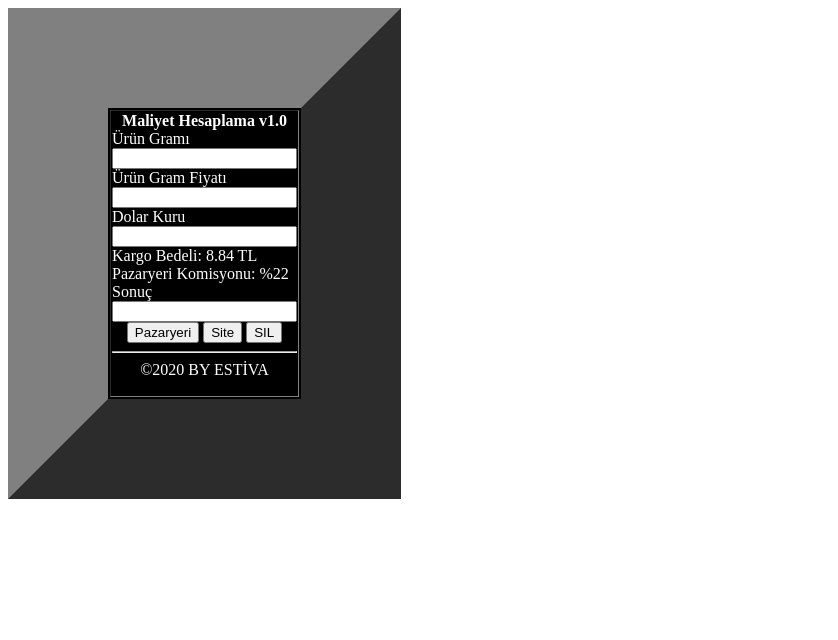
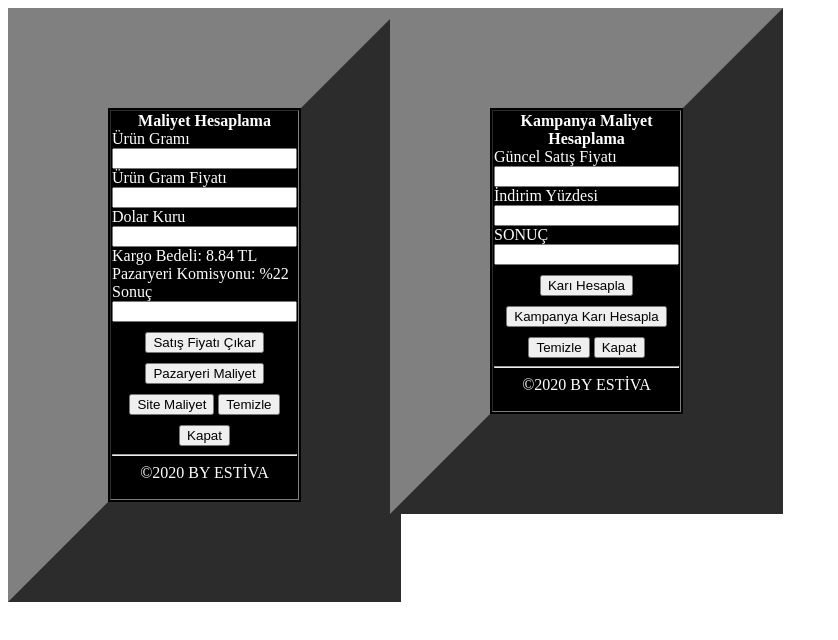
Before and after one commit to mustafadatepe/urunMaliyeti, a plain HTML site: page index.html in a window 1280 px wide. Shown: the whole page, without its empty margins (0-838 px from the left). Drawn offline with Linux system fonts and the light colour scheme.

Commit message:
Update index.html

```diff
--- a/index.html
+++ b/index.html
@@ -5,20 +5,32 @@
 <script language="javaScript">
 
 function Pazaryeri(ne){
-ne.sonuç.value=(parseFloat(ne.say1.value)*parseFloat(ne.say2.value)*parseFloat(ne.say3.value))*0.78+8.84;
+ne.sonuç.value=(parseFloat(ne.say1.value)*parseFloat(ne.say2.value)*parseFloat(ne.say3.value))*0.22+parseFloat(ne.say1.value)*parseFloat(ne.say2.value)*parseFloat(ne.say3.value)+8.84;
 }
 function Siteveİnstagram(ne){
 ne.sonuç.value=parseFloat(ne.say1.value)*parseFloat(ne.say2.value)*parseFloat(ne.say3.value)+8.84;
 }
+function satisFiyatı(ne){
+ne.sonuç.value=(parseFloat(ne.say1.value)*parseFloat(ne.say2.value)*parseFloat(ne.say3.value))*2.30;
+}
 
+function kapat(){
+window.close();
+}
+function karHesapla(ne){
+ne.sonuç1.value=parseFloat(ne.say1.value)*0.78-(parseFloat(ne.say1.value)/2.3)-8.84;
+}
+function kampanyaKarıHesapla(ne){
+
+}
 </script>
-
 </head>
 <body>
+
 <table border="100" width="100"bgcolor="black
 "><tr><td>
 <form name="formum"><font color="white">
-<center><b>Maliyet Hesaplama v1.0</b></center>
+<center><b>Maliyet Hesaplama</b></center>
 Ürün Gramı<input type="text" name="say1">
 <br>Ürün Gram Fiyatı<input type="text" name="say2">
 <br>Dolar Kuru<input type="text" name="say3">
@@ -26,15 +38,33 @@ ne.sonuç.value=parseFloat(ne.say1.value)*parseFloat(ne.say2.value)*parseFloat(n
 <br><label style="color: white; margin-bottom: 10px;">Pazaryeri Komisyonu: %22</label>
 <br>Sonuç<input type="text" name="sonuç">
 <center>
-<input type="button" value="Pazaryeri" onclick="Pazaryeri(this.form)">
-<input type="button" value="Site" onclick="Siteveİnstagram(this.form)">
+<input style="margin-top: 10px;" type="button" value="Satış Fiyatı Çıkar" onclick="satisFiyatı(this.form)">
+<input style="margin-top: 10px" type="button" value="Pazaryeri Maliyet" onclick="Pazaryeri(this.form)">
+<input style="margin-top: 10px" type="button" value="Site Maliyet" onclick="Siteveİnstagram(this.form)">
+ <input style="margin-top: 10px;" type="reset" value="Temizle">
+<input style="margin-top: 10px" type="button" value="Kapat" onclick="kapat(this.form)"> <hr>©2020 BY ESTİVA
+</form>
+</td></tr></table>
 
-<input type="reset" value="SIL"><hr>©2020 BY ESTİVA
+<div style="position: absolute; left: 0px;margin-top: -594;margin-left: 390">
+<table border="100" width="100"bgcolor="black
+"><tr><td>
+<form name="formum"><font color="white">
+<center><b>Kampanya Maliyet Hesaplama</b></center>
+Güncel Satış Fiyatı<input type="text" name="say1">
+<br>İndirim Yüzdesi<input type="text" name="say2">
+
+<br>SONUÇ<input type="text" name="sonuç1">
+
+<center>
+<input style="margin-top: 10px;" type="button" value="Karı Hesapla" onclick="karHesapla(this.form)">
+<input style="margin-top: 10px;" type="button" value="Kampanya Karı Hesapla" onclick="kampanyaKarıHesapla(this.form)">
+<input style="margin-top: 10px;" type="reset" value="Temizle">
+<input style="margin-top: 10px" type="button" value="Kapat" onclick="kapat(this.form)"> <hr>©2020 BY ESTİVA
+<b></b>
 </form>
+</td></tr></table>
+</div>
 
-
-
-
-</td></tr></table>
 </body>
 </html>
```
